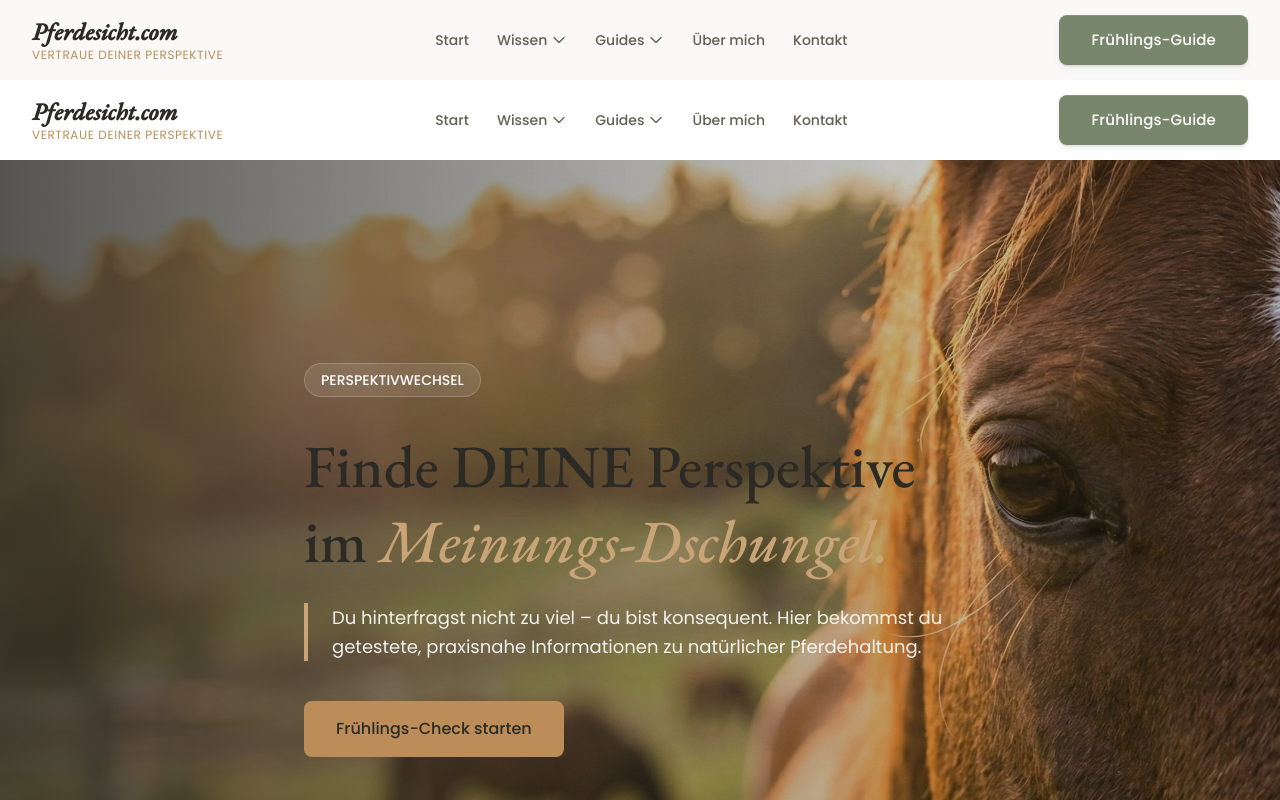
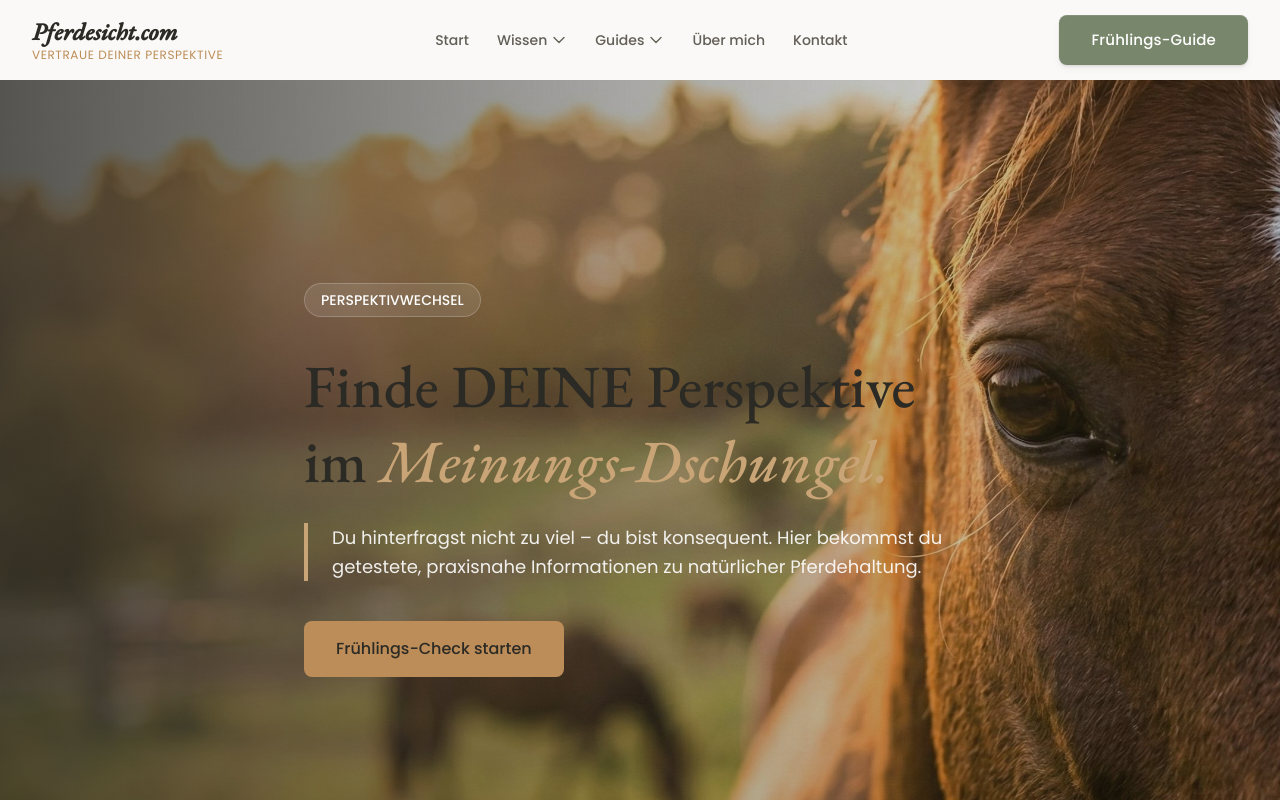
Before and after one commit to stefannicolaus/pferdesicht-website, a Next.js app in the folder website/: page / in a window 1280 px wide. Shown: the top 800 px of the page. Built offline with nearby package versions, Linux system fonts and the light colour scheme.

Commit message:
Fix: Doppelten Header/Footer entfernt (nur im Layout)

```diff
--- a/website/src/app/page.tsx
+++ b/website/src/app/page.tsx
@@ -1,14 +1,10 @@
 import Link from "next/link"
 import Image from "next/image"
 import { Check, ChevronRight } from "lucide-react"
-import Header from "@/components/layout/Header"
-import Footer from "@/components/layout/Footer"
 
 export default function HomePage() {
   return (
     <main className="min-h-screen bg-white">
-      <Header />
-
       {/* ============================================ */}
       {/* HERO SECTION - Fullscreen with gradient */}
       {/* ============================================ */}
@@ -284,8 +280,6 @@ export default function HomePage() {
           </div>
         </div>
       </section>
-
-      <Footer />
     </main>
   )
 }
```
